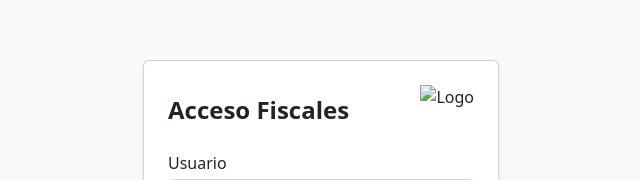
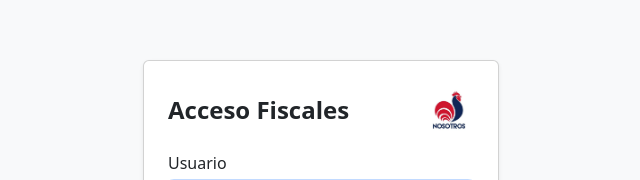
Before and after one commit to ProyectosSM/votos_nosotros, a website: page public/login.html in a window 1280 px wide. Shown: the part 177-357 px from the top of the page, without its empty margins (319-959 px from the left). Drawn offline with nearby package versions, Linux system fonts and the light colour scheme.

Commit message:
Update login.html

```diff
--- a/public/login.html
+++ b/public/login.html
@@ -13,7 +13,7 @@
                 <div class="card shadow-sm p-4">
                     <div class="d-flex justify-content-between align-items-center mb-3">
                         <h4 class="fw-bold mb-0">Acceso Fiscales</h4>
-                        <img src="logo_nosotros.png" alt="Logo" style="height: 50px;">
+                        <img src="logo_nosotros.jpg" alt="Logo" style="height: 50px;">
                     </div>
                     <form action="/login" method="POST">
                         <div class="mb-3">
```
